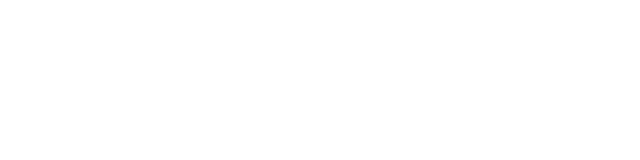
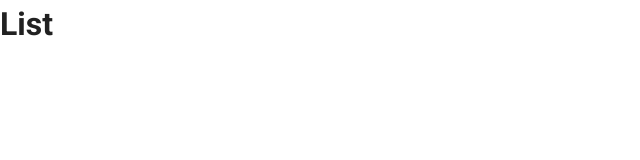
Before and after one commit to merixstudio/vue-nuxtjs, a Nuxt app: page /list/1 in a window 1280 px wide. Before the commit this address had no page. Shown: the top 160 px of the page, without its empty margins (0-640 px from the left). Built offline with nearby package versions, Linux system fonts and the light colour scheme.

Commit message:
basic page structure

```diff
--- /dev/null
+++ b/pages/details.vue
@@ -0,0 +1,9 @@
+<template>
+  <div>Details</div>
+</template>
+
+<script>
+
+export default {
+}
+</script>
--- /dev/null
+++ b/pages/list/_slug.vue
@@ -0,0 +1,11 @@
+<template>
+  <div>
+    <h1>List</h1>
+  </div>
+</template>
+
+<script>
+
+export default {
+}
+</script>
```
